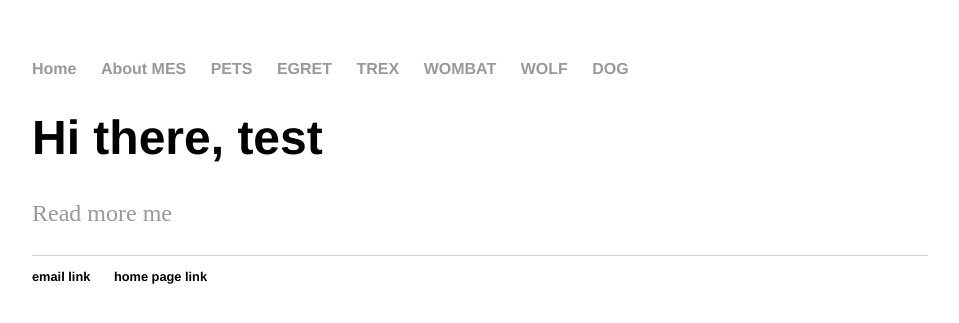
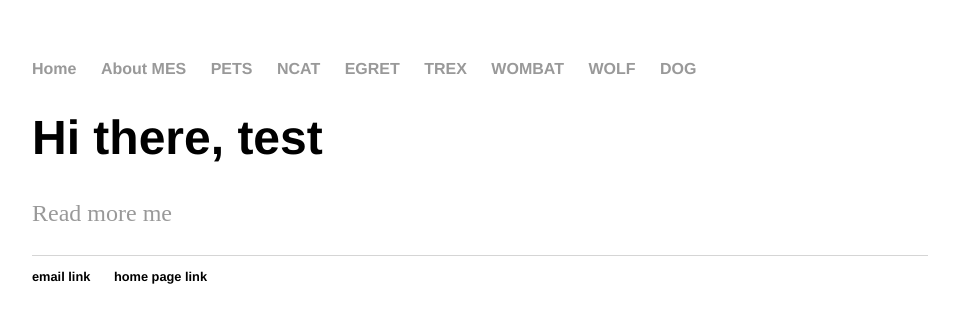
Before and after one commit to Animalerie/animalerie.github.io, a Jekyll site: the page built from index.html, in a window 1280 px wide. Shown: the top 323 px of the page, without its empty margins (160-1119 px from the left). Built offline with Jekyll 4.4.1, drawn with Linux system fonts in a browser that asks for light colours.

Commit message:
Update default.html

```diff
--- a/_layouts/default.html
+++ b/_layouts/default.html
@@ -11,7 +11,8 @@
 	        		<li><a href="/">Home</a></li>
 		        	<li><a href="/about">About MES</a></li>
 				<li><a href="/pets">PETS</a></li>
-				<li><a href="/ncat">EGRET</a></li>
+				<li><a href="/ncat">NCAT</a></li>
+				<li><a href="/egret">EGRET</a></li>
 				<li><a href="/trex">TREX</a></li>
 	        		<li><a href="/wombat">WOMBAT</a></li>
 	        		<li><a href="/wolf">WOLF</a></li>
```
